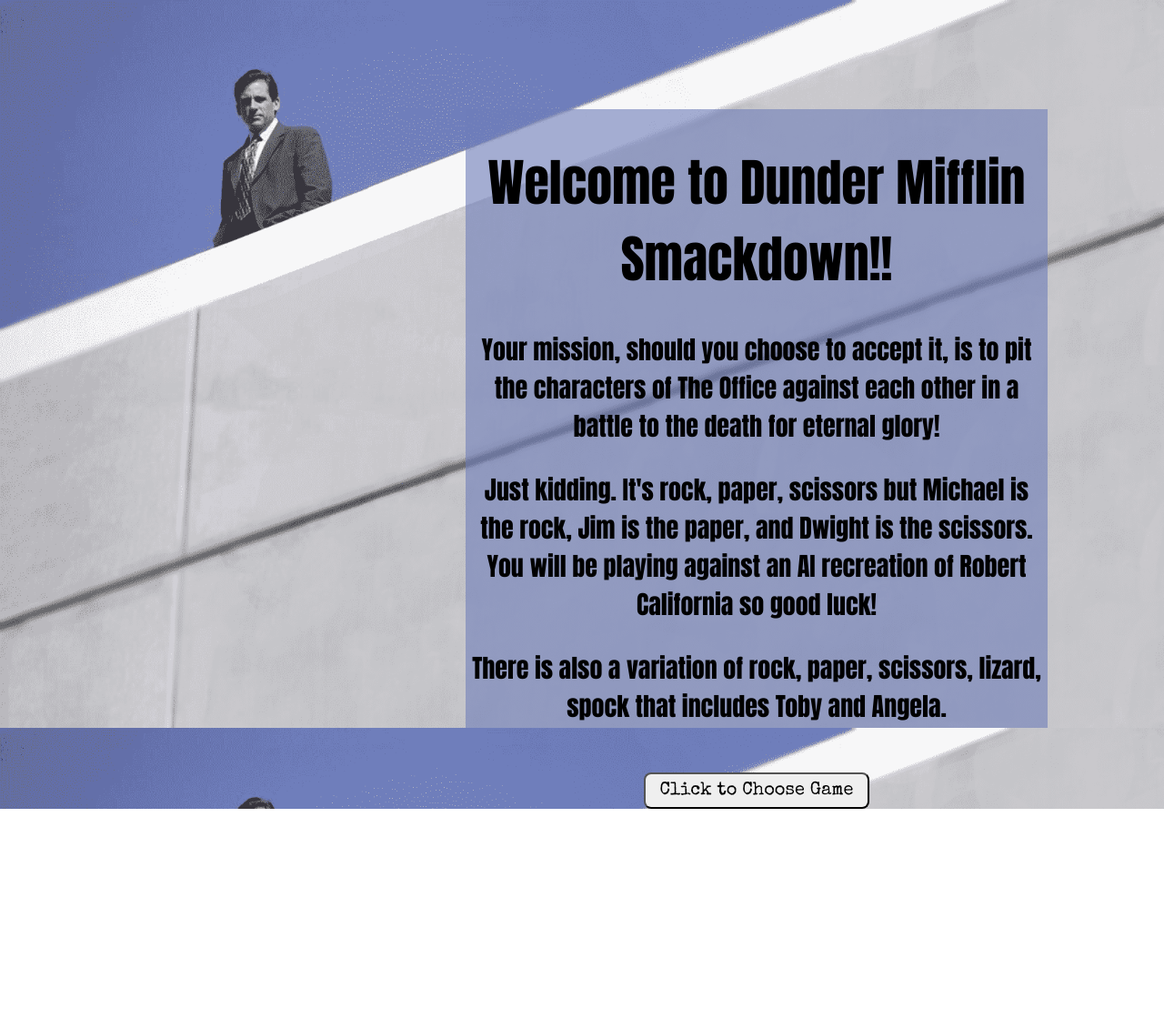
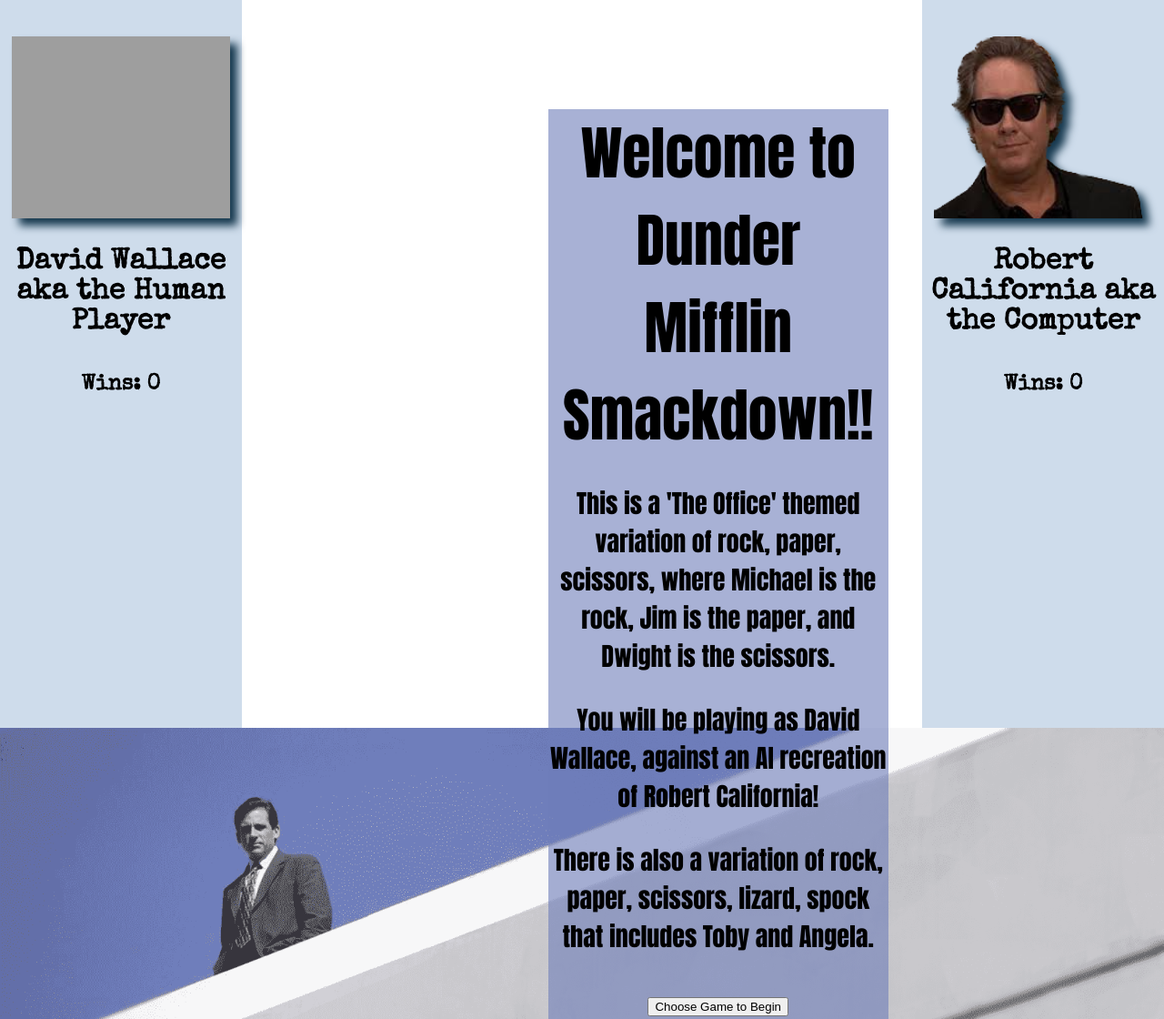
Before and after one commit to qrispi/rock-paper-scissors, a plain HTML site: page index.html in a window 1280 px wide. Shown: the whole page at 91% size. Before the commit the page ends 889 px from the top, so only its background shows below. Drawn offline with nearby package versions, Linux system fonts and the light colour scheme; grey boxes are pictures that could not be loaded.

Commit message:
refac: Change the content of the welcome message

```diff
--- a/index.html
+++ b/index.html
@@ -10,16 +10,22 @@
         <title>Dunder Mifflin Smackdown</title>
     </head>
     <body>
-        <div class="welcome-msg">
-            <h1>Welcome to Dunder Mifflin Smackdown!!</h1>
-            <p>Your mission, should you choose to accept it, is to pit the characters of The Office against each other in a battle to the death for eternal glory!</p>
-            <p>Just kidding. It's rock, paper, scissors but Michael is the rock, Jim is the paper, and Dwight is the scissors. You will be playing against an AI recreation of Robert California so good luck!</p>
-            <p>There is also a variation of rock, paper, scissors, lizard, spock that includes Toby and Angela.</p>
-            <button class="start" id="start-button">Click to Choose Game</button>
-        </div>
-        <section class="hidden" id="human"></section>
-        <main class="hidden">
-            <img src="assets/dunder-mifflin-logo.png" alt="Dunder Mifflin Paper Company logo" class="logo">
+        <section id="human">
+            <img src="assets/david-wallace.png" class="avatar">
+            <h3>David Wallace aka the Human Player</h3>
+            <h4 id="human-win-count">Wins: 0</h4>
+            <button class="hidden change-games" id="change-game-button">Change Game</button>
+        </section>
+        <main>
+            <div class="welcome-msg">
+                <h1>Welcome to Dunder Mifflin Smackdown!!</h1>
+                <!-- <p>Your mission, should you choose to accept it, is to pit the characters of The Office against each other in a battle to the death for eternal glory!</p> -->
+                <p>This is a 'The Office' themed variation of rock, paper, scissors, where Michael is the rock, Jim is the paper, and Dwight is the scissors.</p>
+                <p>You will be playing as David Wallace, against an AI recreation of Robert California!</p>
+                <p>There is also a variation of rock, paper, scissors, lizard, spock that includes Toby and Angela.</p>
+                <button id="start-button">Choose Game to Begin</button>
+            </div>
+            <img src="assets/dunder-mifflin-logo.png" alt="Dunder Mifflin Paper Company logo" class="logo hidden">
             <!-- <h1>Dunder Mifflin Smackdown</h1> -->
             <!-- Need to create a welcome page or incorporate this into the beginning of the game -->
             <h2 class="hidden" id="choose-text">~ Choose Your Office ~</h2>
@@ -51,7 +57,12 @@
             </article>
             <div class="win-message hidden"></div>
         </main>
-        <section id="computer" class="hidden"></section>
+        <section id="computer">
+            <img src="assets/robert-california.png" class="avatar">
+            <h3>Robert California aka the Computer</h3>
+            <h4 id="computer-win-count">Wins: 0</h4>
+            <div class="computer-chat hidden"></div>
+        </section>
         <!-- Have the computer pop up little snide quotes from the characters in the sidebar -->
         <script type="text/javascript" src="./js/player.js"></script>
         <script type="text/javascript" src="./js/game.js"></script>
```
